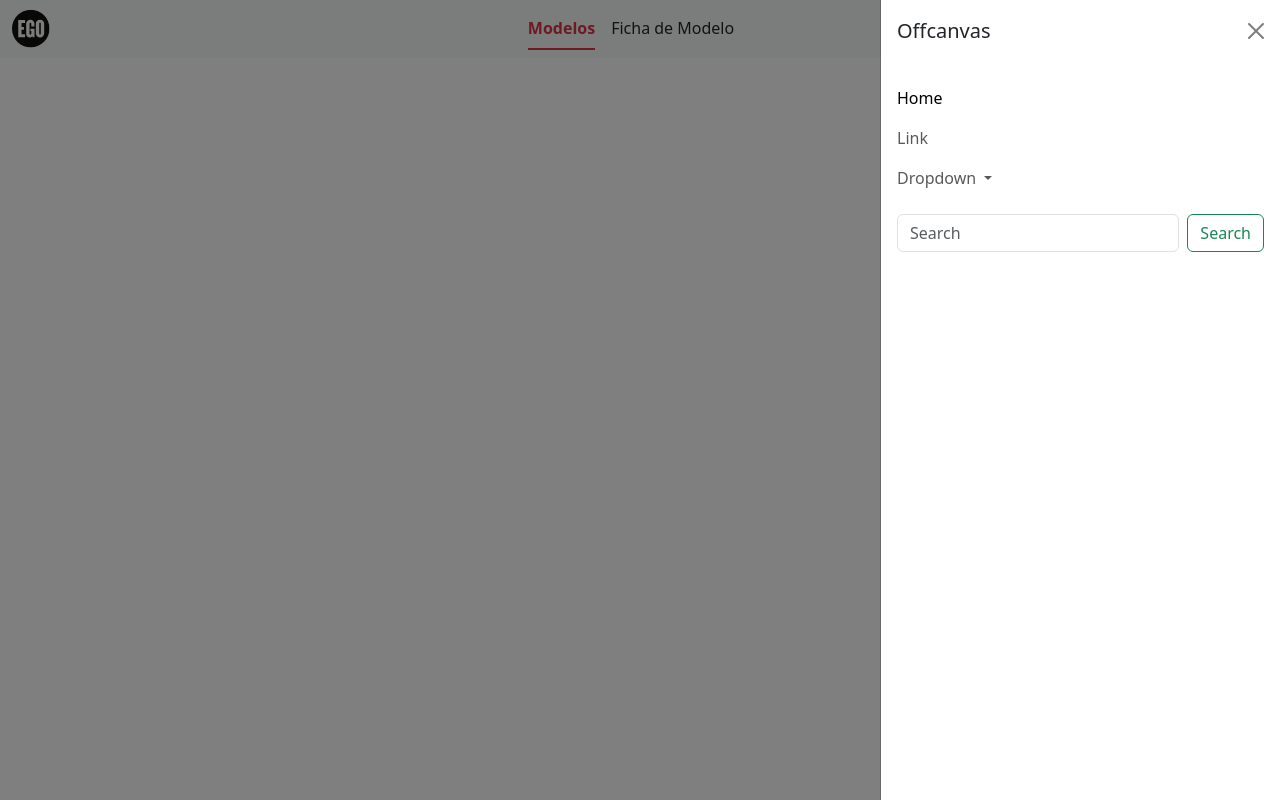
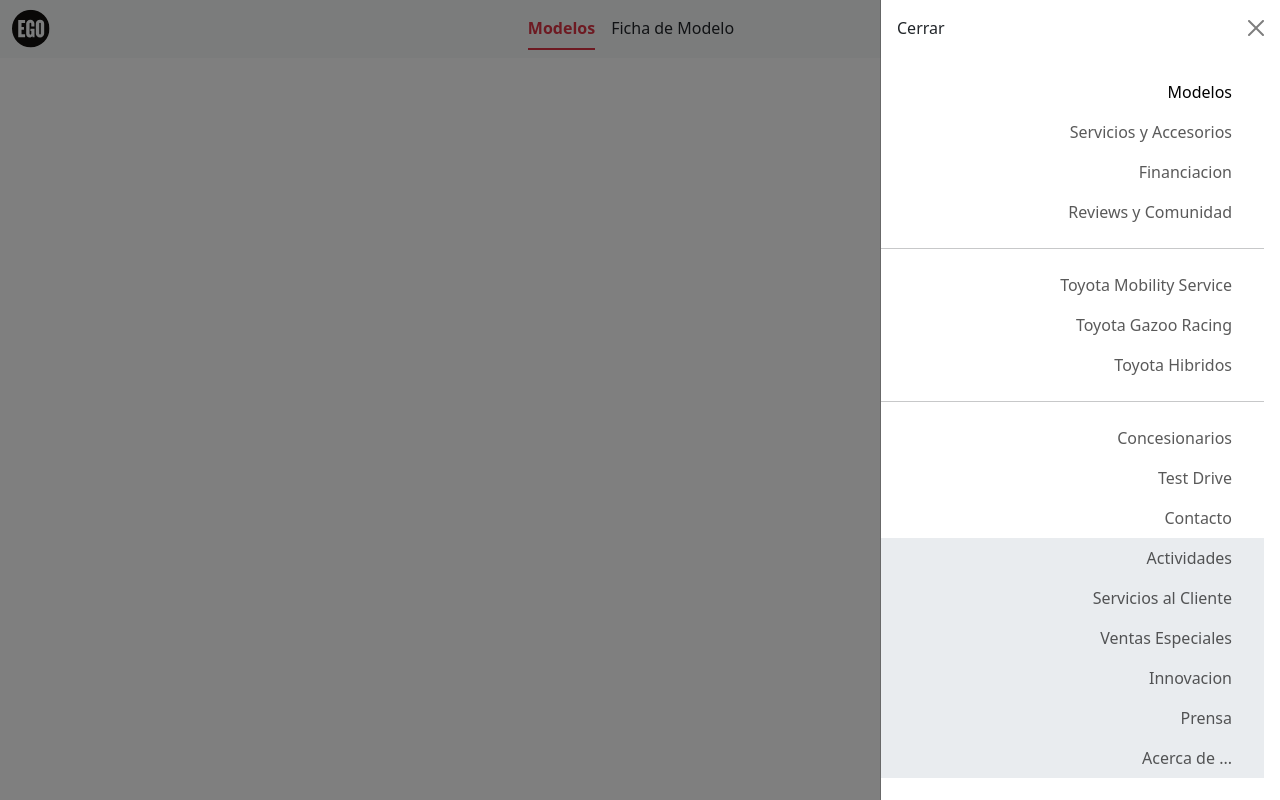
Before and after one commit to Proyect/site-car-python-sqlite-django, a Python web app: template autos/Site/template/base.html in a window 1280 px wide, after a click that opens the changed part. Run offline with Jinja, Linux system fonts and the light colour scheme; the template is opened without the code that fills it, so the values that code supplies are empty.

Commit message:
nav Done!!

```diff
--- a/autos/Site/template/base.html
+++ b/autos/Site/template/base.html
@@ -10,31 +10,12 @@
 </head>
 <body>
     <div class="container-fluid">
-        <nav class="navbar navbar-expand-sm bg-body-tertiary">
-            <div class="container-fluid">
-                <img src="./img/Logo.svg" Title="Logo">
-                <button class="navbar-toggler" type="button" data-bs-toggle="collapse" data-bs-target="#navbarSupportedContent" aria-controls="navbarSupportedContent" aria-expanded="false" aria-label="Toggle navigation">
-                  <span class="navbar-toggler-icon"></span>
-                </button>
-            <div class="collapse navbar-collapse " id="navbarSupportedContent">
-            <ul class="nav nav-underline mx-2 px-2">
-
-                <li class="nav-item ">
-                  <a class="nav-link active text-danger" aria-current="page" href="#">
-                    Modelos</a>
-                </li>
-                <li class="nav-item">
-                  <a class="nav-link text-dark" href="#">Ficha de Modelo</a>
-                </li>
-              </ul>
-            </div>
-        </div>
-        </nav>
 
         <nav class="navbar bg-body-tertiary fixed-top">
             <div class="container-fluid">
                 <img src="./img/Logo.svg" Title="Logo">
-                <ul class="nav nav-underline mx-2 px-2">
+                <div class="text-start">
+                  <ul class="nav nav-underline ">
 
                     <li class="nav-item ">
                       <a class="nav-link active text-danger" aria-current="page" href="#">
@@ -44,40 +25,71 @@
                       <a class="nav-link text-dark" href="#">Ficha de Modelo</a>
                     </li>
                   </ul>
+                </div>
+
               <button class="navbar-toggler" type="button" data-bs-toggle="offcanvas" data-bs-target="#offcanvasNavbar" aria-controls="offcanvasNavbar" aria-label="Toggle navigation">
                 <span class="navbar-toggler-icon"></span>
               </button>
-              <div class="offcanvas offcanvas-end" tabindex="-1" id="offcanvasNavbar" aria-labelledby="offcanvasNavbarLabel">
+              <div class="offcanvas offcanvas-end text-end" tabindex="-1" id="offcanvasNavbar" aria-labelledby="offcanvasNavbarLabel">
                 <div class="offcanvas-header">
-                  <h5 class="offcanvas-title" id="offcanvasNavbarLabel">Offcanvas</h5>
+                  <h6 class="offcanvas-title" id="offcanvasNavbarLabel">Cerrar</h6>
                   <button type="button" class="btn-close" data-bs-dismiss="offcanvas" aria-label="Close"></button>
                 </div>
-                <div class="offcanvas-body">
+                <div class="offcanvas-body mx-0 px-0">
                   <ul class="navbar-nav justify-content-end flex-grow-1 pe-3">
-                    <li class="nav-item">
-                      <a class="nav-link active" aria-current="page" href="#">Home</a>
+                    <li class="nav-item mx-3 px-3">
+                      <a class="nav-link active" aria-current="page" href="#">Modelos</a>
                     </li>
-                    <li class="nav-item">
-                      <a class="nav-link" href="#">Link</a>
+                    <li class="nav-item mx-3 px-3">
+                      <a class="nav-link" href="#">Servicios y Accesorios</a>
                     </li>
-                    <li class="nav-item dropdown">
-                      <a class="nav-link dropdown-toggle" href="#" role="button" data-bs-toggle="dropdown" aria-expanded="false">
-                        Dropdown
-                      </a>
-                      <ul class="dropdown-menu">
-                        <li><a class="dropdown-item" href="#">Action</a></li>
-                        <li><a class="dropdown-item" href="#">Another action</a></li>
-                        <li>
-                          <hr class="dropdown-divider">
-                        </li>
-                        <li><a class="dropdown-item" href="#">Something else here</a></li>
-                      </ul>
+                    <li class="nav-item mx-3 px-3">
+                      <a class="nav-link" href="#">Financiacion</a>
                     </li>
+                    <li class="nav-item mx-3 px-3">
+                      <a class="nav-link" href="#">Reviews y Comunidad</a>
+                    </li>
+                    <hr/>
+                    <li class="nav-item mx-3 px-3">
+                      <a class="nav-link" href="#">Toyota Mobility Service</a>
+                    </li>
+                    <li class="nav-item mx-3 px-3">
+                      <a class="nav-link" href="#">Toyota Gazoo Racing</a>
+                    </li>
+                    <li class="nav-item mx-3 px-3">
+                      <a class="nav-link" href="#">Toyota Hibridos</a>
+                    </li>
+                    <hr/>
+                    <li class="nav-item mx-3 px-3">
+                      <a class="nav-link" href="#">Concesionarios</a>
+                    </li>
+                    <li class="nav-item mx-3 px-3">
+                      <a class="nav-link" href="#">Test Drive</a>
+                    </li>
+                    <li class="nav-item mx-3 px-3 ">
+                      <a class="nav-link" href="#">Contacto</a>
+                    </li>
+                    <div class="bg-body-secondary ">
+                    <li class="nav-item mx-3 px-3">
+                      <a class="nav-link" href="#">Actividades</a>
+                    </li>
+                    <li class="nav-item mx-3 px-3">
+                      <a class="nav-link" href="#">Servicios al Cliente</a>
+                    </li>
+                    <li class="nav-item mx-3 px-3">
+                      <a class="nav-link" href="#">Ventas Especiales</a>
+                    </li>
+                    <li class="nav-item mx-3 px-3">
+                      <a class="nav-link" href="#">Innovacion</a>
+                    </li>
+                    <li class="nav-item mx-3 px-3">
+                      <a class="nav-link" href="#">Prensa</a>
+                    </li>
+                    <li class="nav-item mx-3 px-3">
+                      <a class="nav-link" href="#">Acerca de ...</a>
+                    </li>
+                  </div>
                   </ul>
-                  <form class="d-flex mt-3" role="search">
-                    <input class="form-control me-2" type="search" placeholder="Search" aria-label="Search">
-                    <button class="btn btn-outline-success" type="submit">Search</button>
-                  </form>
                 </div>
               </div>
             </div>
```
